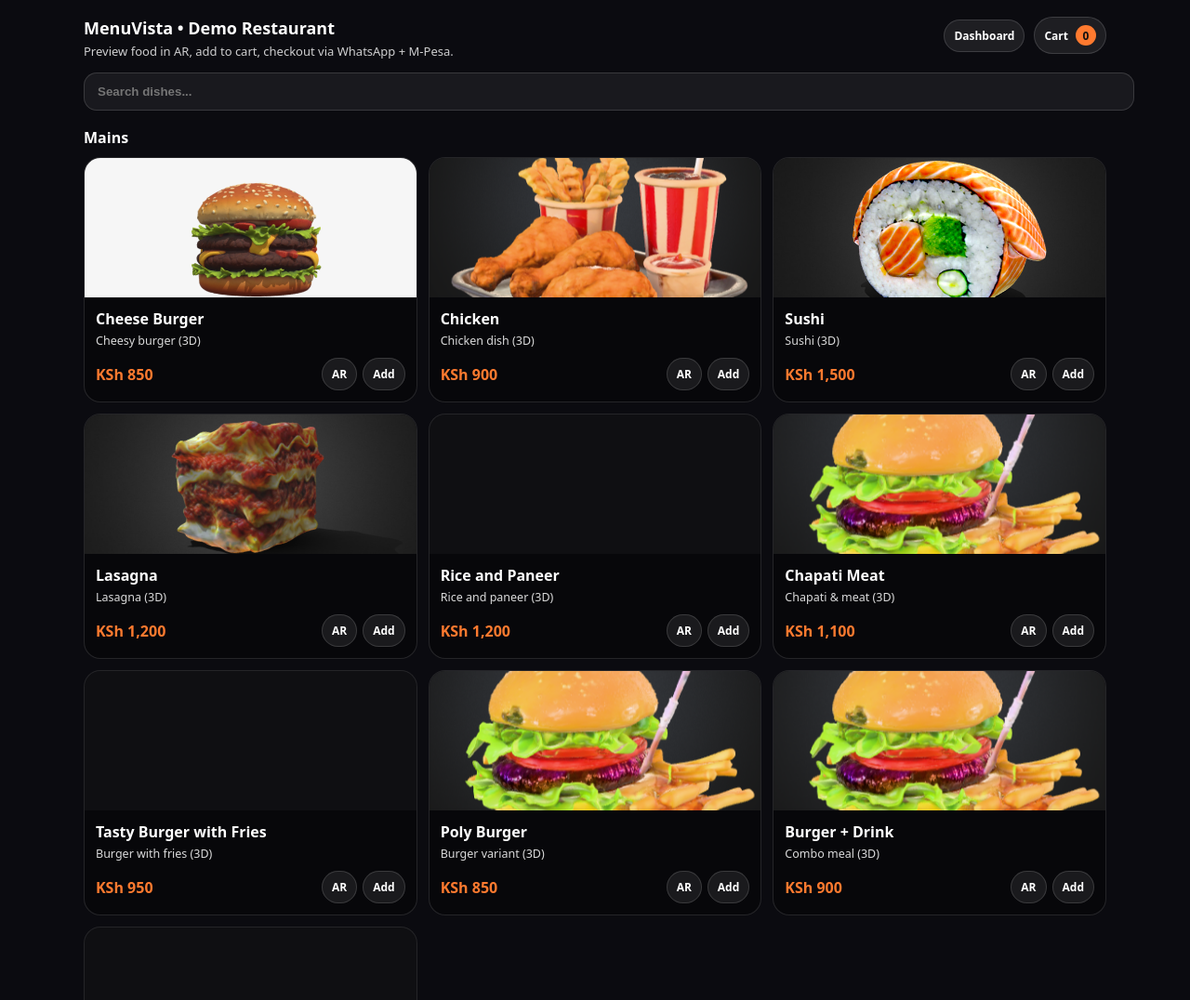
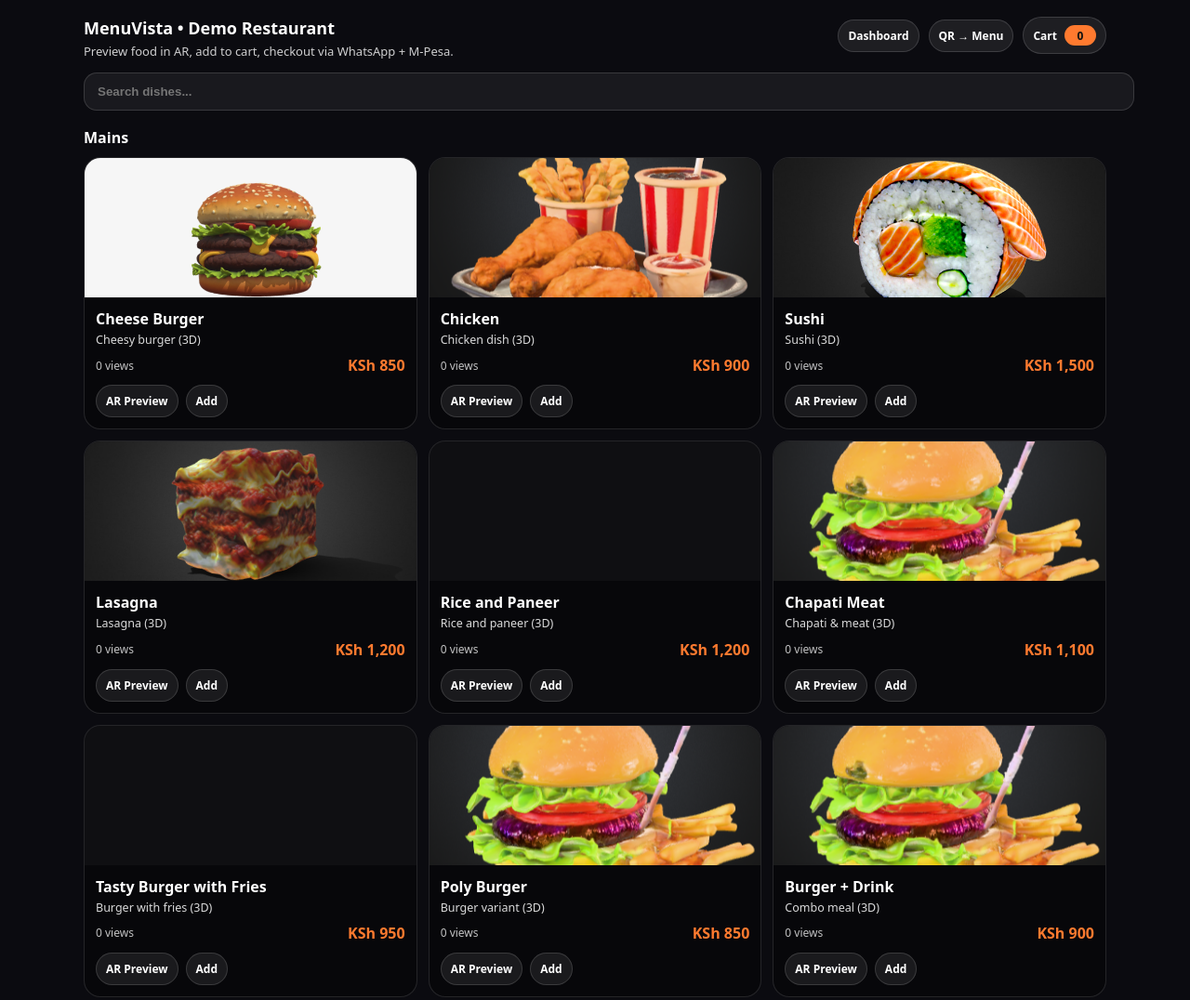
Before and after one commit to Hkubende/menuvista-ar, a plain HTML site: page index.html in a window 1280 px wide. Shown: the top 1076 px of the page at 93% size. Drawn offline with Linux system fonts and the light colour scheme.

Commit message:
Update index.html

```diff
--- a/index.html
+++ b/index.html
@@ -4,215 +4,67 @@
 <meta charset="utf-8" />
 <meta name="viewport" content="width=device-width,initial-scale=1" />
 <title>MenuVista • Restaurant Menu</title>
-
 <style>
-:root { color-scheme: dark; }
-body{
-  margin:0;
-  font-family:system-ui, Arial, sans-serif;
-  background:#0b0b10;
-  color:#fff;
-}
-
-.wrap{
-  max-width:1100px;
-  margin:0 auto;
-  padding:18px;
-}
-
-.brand{
-  display:flex;
-  align-items:flex-start;
-  justify-content:space-between;
-  gap:12px;
-  flex-wrap:wrap;
-}
-
-.logo{font-weight:900;font-size:18px;}
-.sub{opacity:.8;font-size:13px;margin-top:4px;}
-
-.pill{
-  padding:8px 10px;
-  border-radius:999px;
-  border:1px solid rgba(255,255,255,.14);
-  background:rgba(255,255,255,.08);
-  font-weight:900;
-  font-size:12px;
-  cursor:pointer;
-  text-decoration:none;
-  color:#fff;
-}
-
-.search{margin:14px 0;}
-input{
-  width:100%;
-  padding:12px 14px;
-  border-radius:14px;
-  border:1px solid rgba(255,255,255,.14);
-  background:rgba(255,255,255,.06);
-  color:#fff;
-  outline:none;
-  font-weight:700;
-}
-
-h2{margin:18px 0 10px;font-size:16px;}
-
-.grid{
-  display:grid;
-  grid-template-columns:repeat(2,minmax(0,1fr));
-  gap:12px;
-}
-
-@media (min-width:860px){
-  .grid{grid-template-columns:repeat(3,minmax(0,1fr));}
-}
-
-.card{
-  border:1px solid rgba(255,255,255,.12);
-  background:rgba(0,0,0,.35);
-  border-radius:18px;
-  overflow:hidden;
-  transition:transform .12s ease;
-}
-
-.card:hover{transform:translateY(-2px);}
-
-.thumb{
-  height:150px;
-  background-size:cover;
-  background-position:center;
-  background-color:rgba(255,255,255,.03);
-}
-
-.body{padding:12px;}
-
-.name{font-weight:900;margin:0 0 4px;}
-.desc{margin:0;opacity:.85;font-size:12.5px;}
-
-.row{
-  display:flex;
-  align-items:center;
-  justify-content:space-between;
-  margin-top:10px;
-  gap:10px;
-}
-
-.price{font-weight:900;color:#FF7A2F;}
-
-.btn{
-  padding:8px 10px;
-  border-radius:999px;
-  border:1px solid rgba(255,255,255,.14);
-  background:rgba(255,255,255,.08);
-  font-weight:900;
-  font-size:12px;
-  cursor:pointer;
-}
-
-.cartBtn{
-  display:flex;
-  align-items:center;
-  gap:8px;
-  padding:8px 10px;
-  border-radius:999px;
-  border:1px solid rgba(255,255,255,.14);
-  background:rgba(255,255,255,.08);
-  font-weight:900;
-  font-size:12px;
-  cursor:pointer;
-}
-
-.badge{
-  min-width:22px;
-  height:22px;
-  border-radius:999px;
-  display:flex;
-  align-items:center;
-  justify-content:center;
-  background:#FF7A2F;
-  color:#111;
-  font-weight:900;
-  font-size:12px;
-}
-
-.overlay{
-  position:fixed;
-  inset:0;
-  background:rgba(0,0,0,.45);
-  display:none;
-  z-index:50;
-}
-
-.overlay.show{display:block;}
-
-.drawer{
-  position:fixed;
-  top:0;
-  right:0;
-  height:100%;
-  width:min(420px,92vw);
-  background:#111;
-  border-left:1px solid rgba(255,255,255,.12);
-  transform:translateX(100%);
-  transition:.2s ease;
-  z-index:60;
-  display:flex;
-  flex-direction:column;
-}
-
-.drawer.show{transform:translateX(0);}
-
-.drawerHeader{
-  padding:14px;
-  display:flex;
-  justify-content:space-between;
-  font-weight:900;
-}
-
-.cartList{
-  flex:1;
-  padding:0 14px 14px;
-  overflow:auto;
-}
-
-.item{
-  border:1px solid rgba(255,255,255,.12);
-  border-radius:16px;
-  padding:10px;
-  margin-bottom:10px;
-}
-
-.drawerFooter{
-  border-top:1px solid rgba(255,255,255,.12);
-  padding:14px;
-}
-
-.totalAmt{font-weight:900;color:#FF7A2F;}
-
-.primary{
-  background:#FF7A2F;
-  color:#111;
-  border:none;
-  border-radius:14px;
-  padding:10px;
-  font-weight:900;
-  cursor:pointer;
-  width:100%;
-}
+:root{color-scheme:dark}
+body{margin:0;font-family:system-ui;background:#0b0b10;color:#fff}
+.wrap{max-width:1100px;margin:0 auto;padding:18px}
+.brand{display:flex;align-items:flex-start;justify-content:space-between;gap:12px;flex-wrap:wrap}
+.logo{font-weight:900;font-size:18px}
+.sub{opacity:.8;font-size:13px;margin-top:4px}
+.pill{padding:8px 10px;border-radius:999px;border:1px solid rgba(255,255,255,.14);background:rgba(255,255,255,.08);font-weight:900;font-size:12px;color:#fff;text-decoration:none}
+.search{width:100%;margin:14px 0 6px}
+input{width:100%;padding:12px 14px;border-radius:14px;border:1px solid rgba(255,255,255,.14);background:rgba(255,255,255,.06);color:#fff;outline:none;font-weight:700}
+h2{margin:18px 0 10px;font-size:16px}
+.grid{display:grid;grid-template-columns:repeat(2,minmax(0,1fr));gap:12px}
+@media (min-width:860px){.grid{grid-template-columns:repeat(3,minmax(0,1fr));}}
+.card{border:1px solid rgba(255,255,255,.12);background:rgba(0,0,0,.35);border-radius:18px;overflow:hidden;transition:transform .12s ease;position:relative}
+.card:hover{transform:translateY(-2px)}
+.thumb{height:150px;background:rgba(255,255,255,.03);background-size:cover;background-position:center}
+.body{padding:12px}
+.name{font-weight:900;margin:0 0 4px}
+.desc{margin:0;opacity:.85;font-size:12.5px;line-height:1.3}
+.row{display:flex;align-items:center;justify-content:space-between;margin-top:10px;gap:10px}
+.price{font-weight:900;color:#FF7A2F}
+.btn{padding:8px 10px;border-radius:999px;border:1px solid rgba(255,255,255,.14);background:rgba(255,255,255,.08);font-weight:900;font-size:12px;cursor:pointer;user-select:none}
+.metaRow{display:flex;align-items:center;justify-content:space-between;margin-top:8px;gap:10px}
+.views{opacity:.75;font-size:12px}
+.badgeTop{position:absolute;top:10px;left:10px;padding:6px 8px;border-radius:999px;background:#FF7A2F;color:#111;font-weight:900;font-size:12px}
+.cartBtn{display:flex;gap:8px;align-items:center;cursor:pointer;padding:8px 10px;border-radius:999px;border:1px solid rgba(255,255,255,.14);background:rgba(255,255,255,.08);font-weight:900;font-size:12px;user-select:none}
+.badge{min-width:22px;height:22px;border-radius:999px;display:inline-flex;align-items:center;justify-content:center;background:#FF7A2F;color:#111;font-weight:900;font-size:12px;padding:0 6px}
+.overlay{position:fixed;inset:0;background:rgba(0,0,0,.45);display:none;z-index:50}
+.overlay.show{display:block}
+.drawer{position:fixed;top:0;right:0;height:100%;width:min(420px, 92vw);background:rgba(10,10,16,.92);border-left:1px solid rgba(255,255,255,.12);backdrop-filter: blur(12px);transform: translateX(100%);transition: transform .18s ease;z-index:60;display:flex;flex-direction:column}
+.drawer.show{transform: translateX(0)}
+.drawerHeader{padding:14px 14px 10px;display:flex;align-items:center;justify-content:space-between;gap:10px}
+.drawerTitle{font-weight:900}
+.close{cursor:pointer;opacity:.85}
+.cartList{padding:0 14px 14px;overflow:auto;flex:1}
+.item{border:1px solid rgba(255,255,255,.12);border-radius:16px;padding:10px;display:flex;justify-content:space-between;gap:10px;margin-bottom:10px;background:rgba(0,0,0,.25)}
+.itemName{font-weight:900;margin:0 0 4px}
+.itemMeta{opacity:.85;font-size:12px;margin:0}
+.qtyRow{display:flex;gap:8px;align-items:center;justify-content:flex-end}
+.qtyBtn{width:34px;height:34px;border-radius:12px;border:1px solid rgba(255,255,255,.14);background:rgba(255,255,255,.08);color:#fff;font-weight:900;cursor:pointer}
+.qty{min-width:26px;text-align:center;font-weight:900}
+.drawerFooter{border-top:1px solid rgba(255,255,255,.12);padding:12px 14px 14px;background:rgba(0,0,0,.25)}
+.totalRow{display:flex;align-items:center;justify-content:space-between;margin-bottom:10px}
+.totalLabel{opacity:.85}
+.totalAmt{font-weight:900;color:#FF7A2F}
+.ctaRow{display:flex;gap:10px;flex-wrap:wrap}
+.primary{background:#FF7A2F;color:#111;border:0;border-radius:14px;padding:10px 12px;font-weight:900;cursor:pointer;flex:1}
+.ghost{background:rgba(255,255,255,.10);color:#fff;border:1px solid rgba(255,255,255,.14);border-radius:14px;padding:10px 12px;font-weight:900;cursor:pointer}
+.muted{opacity:.75;font-size:12px;margin-top:10px;line-height:1.35}
 </style>
 </head>
-
 <body>
   <div class="wrap">
-
     <div class="brand">
       <div>
         <div class="logo">MenuVista • Demo Restaurant</div>
         <div class="sub">Preview food in AR, add to cart, checkout via WhatsApp + M-Pesa.</div>
       </div>
-
-    <div style="display:flex;gap:10px;align-items:center;">
+      <div style="display:flex;gap:10px;align-items:center">
         <a class="pill" href="dashboard.html">Dashboard</a>
+        <div class="pill">QR → Menu</div>
         <div class="cartBtn" id="openCartBtn">
           Cart <span class="badge" id="cartCount">0</span>
         </div>
@@ -227,149 +79,249 @@ h2{margin:18px 0 10px;font-size:16px;}
   </div>
 
   <div class="overlay" id="overlay"></div>
-
   <div class="drawer" id="drawer">
     <div class="drawerHeader">
-    <div>Your Cart</div>
-    <div id="closeCartBtn" style="cursor:pointer;">✕</div>
+      <div class="drawerTitle">Your Cart</div>
+      <div class="close" id="closeCartBtn">✕</div>
     </div>
-
     <div class="cartList" id="cartList"></div>
-
     <div class="drawerFooter">
-    <div style="display:flex;justify-content:space-between;margin-bottom:10px;">
-      <div>Total</div>
+      <div class="totalRow">
+        <div class="totalLabel">Total</div>
         <div class="totalAmt" id="cartTotal">KSh 0</div>
       </div>
+      <div class="ctaRow">
+        <button class="ghost" id="clearCartBtn">Clear</button>
         <button class="primary" id="checkoutBtn">Checkout</button>
+      </div>
+      <div class="muted">
+        Checkout opens payment instructions + WhatsApp order summary. (STK Push is inside checkout on AR page.)
+      </div>
     </div>
   </div>
 
 <script>
-const DISHES_URL="data/dishes.json";
-const CART_KEY="mv_cart_v1";
+  // ===== CONFIG =====
+  const DISHES_URL = "data/dishes.json";
+  const CART_KEY = "mv_cart_v1";
+  const PRICE_OVERRIDES_KEY = "mv_price_overrides_v1";
 
-let dishes=[];
+  // ===== HELPERS =====
+  const formatKsh = (n) => "KSh " + Number(n).toLocaleString("en-KE");
+  const viewsKey = (id) => `mv_views_${id}`;
+  const getViews = (id) => parseInt(localStorage.getItem(viewsKey(id)) || "0", 10);
+
+  function loadPriceOverrides(){
+    try { return JSON.parse(localStorage.getItem(PRICE_OVERRIDES_KEY) || "{}"); }
+    catch { return {}; }
+  }
+  function getPrice(dish){
+    const o = loadPriceOverrides();
+    return (o[dish.id] != null) ? Number(o[dish.id]) : Number(dish.price || 0);
+  }
+
+  // ===== DATA =====
+  let dishes = [];
+  let cats = [];
 
   async function loadDishes(){
-  const res=await fetch(DISHES_URL,{cache:"no-store"});
-  return await res.json();
+    const res = await fetch(DISHES_URL, { cache:"no-store" });
+    if(!res.ok) throw new Error(`Failed to load ${DISHES_URL} (${res.status})`);
+    const data = await res.json();
+    if(!Array.isArray(data)) throw new Error("dishes.json must be an array");
+    return data;
   }
 
+  // ===== CART =====
   function loadCart(){
-  try{return JSON.parse(localStorage.getItem(CART_KEY)||"{}");}
-  catch{return {};}
+    try { return JSON.parse(localStorage.getItem(CART_KEY) || "{}"); }
+    catch { return {}; }
   }
-
   function saveCart(cart){
-  localStorage.setItem(CART_KEY,JSON.stringify(cart));
+    localStorage.setItem(CART_KEY, JSON.stringify(cart));
     updateCartUI();
   }
-
-function formatKsh(n){
-  return "KSh "+Number(n).toLocaleString("en-KE");
-}
-
   function addToCart(id){
-  const cart=loadCart();
-  cart[id]=(cart[id]||0)+1;
+    const cart = loadCart();
+    cart[id] = (cart[id] || 0) + 1;
     saveCart(cart);
     openCart();
   }
+  function setQty(id, qty){
+    const cart = loadCart();
+    if(qty <= 0) delete cart[id];
+    else cart[id] = qty;
+    saveCart(cart);
+  }
+  function clearCart(){
+    localStorage.removeItem(CART_KEY);
+    updateCartUI();
+  }
+  function cartCount(cart){
+    return Object.values(cart).reduce((a,b)=>a+b,0);
+  }
+  function cartTotal(cart){
+    let total = 0;
+    for(const [id, qty] of Object.entries(cart)){
+      const d = dishes.find(x => x.id === id);
+      if(d) total += getPrice(d) * qty;
+    }
+    return total;
+  }
 
-function updateCartUI(){
-  const cart=loadCart();
-  const count=Object.values(cart).reduce((a,b)=>a+b,0);
-  document.getElementById("cartCount").textContent=count;
-
-  const total=Object.entries(cart).reduce((sum,[id,qty])=>{
-    const d=dishes.find(x=>x.id===id);
-    return sum+(d?d.price*qty:0);
-  },0);
-
-  document.getElementById("cartTotal").textContent=formatKsh(total);
-
-  const list=document.getElementById("cartList");
-  list.innerHTML="";
-  for(const [id,qty] of Object.entries(cart)){
-    const d=dishes.find(x=>x.id===id);
-    if(!d)continue;
-    list.innerHTML+=`
-      <div class="item">
-        <div><b>${d.name}</b></div>
-        <div>${qty} × ${formatKsh(d.price)}</div>
-      </div>
-    `;
-  }
+  // ===== MENU RENDER =====
+  function openDish(id){
+    location.href = `ar.html?dish=${encodeURIComponent(id)}`;
   }
 
   function renderMenu(){
-  const term=document.getElementById("q").value.toLowerCase();
-  const menu=document.getElementById("menu");
-  menu.innerHTML="";
+    const term = document.getElementById("q").value.trim().toLowerCase();
+    const menuEl = document.getElementById("menu");
+    menuEl.innerHTML = "";
 
-  const cats=[...new Set(dishes.map(d=>d.cat||"Other"))];
+    // compute top 3 by views (this browser)
+    const sortedByViews = [...dishes].sort((a,b)=>getViews(b.id)-getViews(a.id));
+    const top3 = new Set(sortedByViews.slice(0,3).filter(d=>getViews(d.id)>0).map(d=>d.id));
 
-  cats.forEach(cat=>{
-    const section=document.createElement("div");
-    section.innerHTML=`<h2>${cat}</h2><div class="grid"></div>`;
-    const grid=section.querySelector(".grid");
+    cats.forEach(cat => {
+      const section = document.createElement("div");
+      const title = document.createElement("h2");
+      title.textContent = cat;
+      section.appendChild(title);
+
+      const grid = document.createElement("div");
+      grid.className = "grid";
 
       dishes
-      .filter(d=>(d.cat||"Other")===cat)
-      .filter(d=>!term||d.name.toLowerCase().includes(term))
-      .forEach(d=>{
-        const card=document.createElement("div");
-        card.className="card";
-        card.innerHTML=`
-          <div class="thumb" style="background-image:url('${d.thumb}')"></div>
+        .filter(d => (d.cat || "Other") === cat)
+        .filter(d => !term || (String(d.name||"").toLowerCase().includes(term) || String(d.desc||"").toLowerCase().includes(term)))
+        .forEach(d => {
+          const card = document.createElement("div");
+          card.className = "card";
+
+          const price = getPrice(d);
+          const v = getViews(d.id);
+
+          card.innerHTML = `
+            ${top3.has(d.id) ? `<div class="badgeTop">🔥 Top</div>` : ``}
+            <div class="thumb" style="background-image:url('${d.thumb || ""}')"></div>
             <div class="body">
-            <p class="name">${d.name}</p>
-            <p class="desc">${d.desc||""}</p>
+              <p class="name">${d.name || d.id}</p>
+              <p class="desc">${d.desc || ""}</p>
+              <div class="metaRow">
+                <div class="views">${v} view${v===1?"":"s"}</div>
+                <div class="price">${formatKsh(price)}</div>
+              </div>
               <div class="row">
-              <div class="price">${formatKsh(d.price)}</div>
-              <div style="display:flex;gap:6px;">
-                <div class="btn" onclick="location.href='ar.html?dish=${d.id}'">AR</div>
-                <div class="btn" onclick="addToCart('${d.id}')">Add</div>
+                <div style="display:flex;gap:8px">
+                  <div class="btn" data-action="ar">AR Preview</div>
+                  <div class="btn" data-action="add">Add</div>
                 </div>
               </div>
             </div>
           `;
+
+          card.querySelector('[data-action="ar"]').onclick = (e) => { e.stopPropagation(); openDish(d.id); };
+          card.querySelector('[data-action="add"]').onclick = (e) => { e.stopPropagation(); addToCart(d.id); };
+
           grid.appendChild(card);
         });
 
-    menu.appendChild(section);
+      section.appendChild(grid);
+      menuEl.appendChild(section);
     });
   }
 
+  // ===== CART DRAWER UI =====
+  const overlay = document.getElementById("overlay");
+  const drawer = document.getElementById("drawer");
+  const openCartBtn = document.getElementById("openCartBtn");
+  const closeCartBtn = document.getElementById("closeCartBtn");
+  const cartListEl = document.getElementById("cartList");
+  const cartCountEl = document.getElementById("cartCount");
+  const cartTotalEl = document.getElementById("cartTotal");
+  const clearCartBtn = document.getElementById("clearCartBtn");
+  const checkoutBtn = document.getElementById("checkoutBtn");
+
   function openCart(){
-  document.getElementById("overlay").classList.add("show");
-  document.getElementById("drawer").classList.add("show");
+    overlay.classList.add("show");
+    drawer.classList.add("show");
+    updateCartUI();
+  }
+  function closeCart(){
+    overlay.classList.remove("show");
+    drawer.classList.remove("show");
   }
 
-function closeCart(){
-  document.getElementById("overlay").classList.remove("show");
-  document.getElementById("drawer").classList.remove("show");
+  overlay.onclick = closeCart;
+  openCartBtn.onclick = openCart;
+  closeCartBtn.onclick = closeCart;
+  clearCartBtn.onclick = () => clearCart();
+
+  checkoutBtn.onclick = () => {
+    const cart = loadCart();
+    if(cartCount(cart) === 0){
+      alert("Cart is empty.");
+      return;
+    }
+    const payload = encodeURIComponent(btoa(JSON.stringify(cart)));
+    location.href = `ar.html?checkout=1&cart=${payload}`;
+  };
+
+  function updateCartUI(){
+    const cart = loadCart();
+    cartCountEl.textContent = cartCount(cart);
+    cartTotalEl.textContent = formatKsh(cartTotal(cart));
+
+    cartListEl.innerHTML = "";
+    const entries = Object.entries(cart);
+
+    if(entries.length === 0){
+      cartListEl.innerHTML = `<div style="opacity:.8;padding:10px 2px">Your cart is empty.</div>`;
+      return;
     }
 
-document.getElementById("openCartBtn").onclick=openCart;
-document.getElementById("closeCartBtn").onclick=closeCart;
-document.getElementById("overlay").onclick=closeCart;
+    entries.forEach(([id, qty]) => {
+      const d = dishes.find(x => x.id === id);
+      if(!d) return;
 
-document.getElementById("checkoutBtn").onclick=()=>{
-  const cart=loadCart();
-  if(!Object.keys(cart).length){alert("Cart is empty.");return;}
-  const payload=encodeURIComponent(btoa(JSON.stringify(cart)));
-  location.href=`ar.html?checkout=1&cart=${payload}`;
-};
+      const price = getPrice(d);
 
-document.getElementById("q").addEventListener("input",renderMenu);
+      const item = document.createElement("div");
+      item.className = "item";
+      item.innerHTML = `
+        <div>
+          <p class="itemName">${d.name || d.id}</p>
+          <p class="itemMeta">${formatKsh(price)} each</p>
+        </div>
+        <div style="text-align:right">
+          <div class="itemMeta" style="margin-bottom:8px">${formatKsh(price * qty)}</div>
+          <div class="qtyRow">
+            <button class="qtyBtn" data-dec>-</button>
+            <div class="qty">${qty}</div>
+            <button class="qtyBtn" data-inc>+</button>
+          </div>
+        </div>
+      `;
+      item.querySelector("[data-dec]").onclick = () => setQty(id, qty-1);
+      item.querySelector("[data-inc]").onclick = () => setQty(id, qty+1);
+      cartListEl.appendChild(item);
+    });
+  }
 
-(async function(){
-  dishes=await loadDishes();
+  // ===== INIT =====
+  document.getElementById("q").addEventListener("input", renderMenu);
+
+  (async function init(){
+    dishes = await loadDishes();
+    dishes = dishes.map(d => ({...d, cat: d.cat || "Other"}));
+    cats = [...new Set(dishes.map(d => d.cat))];
     renderMenu();
     updateCartUI();
-})();
+  })().catch(err => {
+    alert(err.message);
+    console.error(err);
+  });
 </script>
 </body>
 </html>
```
Lines whose indentation alone changed are shown as unchanged.
